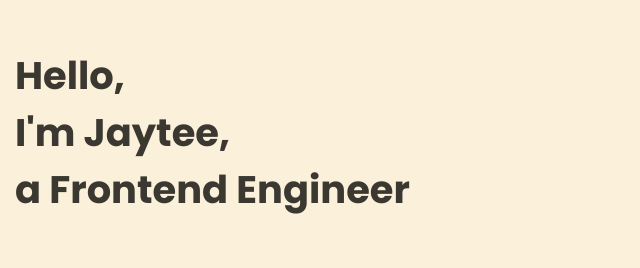
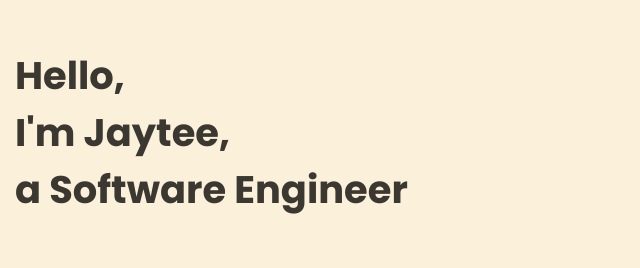
Before and after one commit to jaytee-padilla/portfolio, a plain HTML site: page index.html in a window 1280 px wide. Shown: the part 268-536 px from the top of the page, 0-640 px from the left. Drawn offline with Linux system fonts and the light colour scheme.

Commit message:
Adjusted career title

```diff
--- a/index.html
+++ b/index.html
@@ -33,7 +33,7 @@
       <h1>
         Hello,<br />
         I'm Jaytee,<br />
-        a Frontend Engineer
+        a Software Engineer
       </h1>
     </div>
 
```
